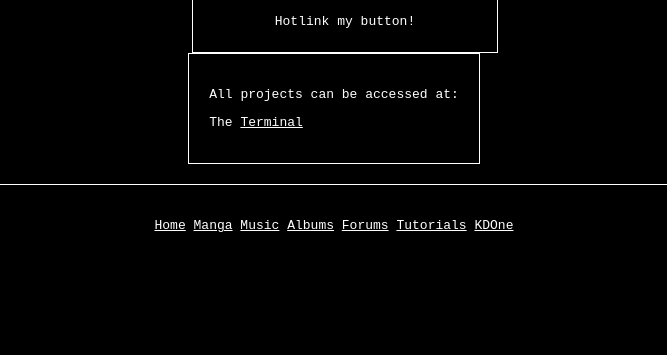
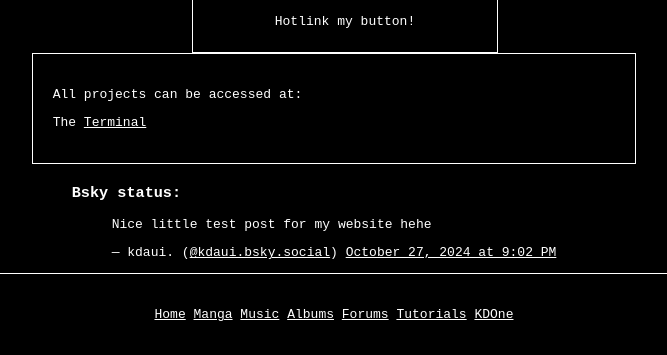
Before and after one commit to kdaui/old-2, a plain HTML site: page index.html in a window 1280 px wide. Shown: the part 1407-1762 px from the top of the page, without its empty margins (306-973 px from the left). Before the commit the page ends 1673 px from the top, so only its background shows below. Drawn offline with Linux system fonts and the light colour scheme; a script that the page names is missing.

Commit message:
Updated index.html

```diff
--- a/index.html
+++ b/index.html
@@ -71,9 +71,21 @@
         </div>
     </div>
 	</div>
-	<div class="Projects">
-		<p>All projects can be accessed at: </p>
-		<p> The <a href="https://kdaui.github.io/posts/">Terminal</a></p>
+	<div class="Brojects-cont">
+		<div class="Projects">
+			<p>All projects can be accessed at: </p>
+			<p>The <a href="https://kdaui.github.io/posts/">Terminal</a></p>
+		</div>
+
+        <blockquote class="bsky">
+            <h3>Bsky status:</h3>
+            <blockquote class="bluesky-embed" data-bluesky-uri="at://did:plc:rengac5kpaozq4vw37ccvlaj/app.bsky.feed.post/3l7jiplxx5q2f" data-bluesky-cid="bafyreibhzufm2hwauuol3erpyfxeru46bexyblij6ikipy5yij4cylpkna">
+              <p lang="en">Nice little test post for my website hehe</p>&mdash; kdaui.
+              (<a href="https://bsky.app/profile/did:plc:rengac5kpaozq4vw37ccvlaj?ref_src=embed">@kdaui.bsky.social</a>)
+              <a href="https://bsky.app/profile/did:plc:rengac5kpaozq4vw37ccvlaj/post/3l7jiplxx5q2f?ref_src=embed">October 27, 2024 at 9:02 PM</a>
+            </blockquote>
+            <script async src="https://embed.bsky.app/static/embed.js" charset="utf-8"></script>
+        </blockquote>
 	</div>
 	<div class="footer-container">
     <div class="footer">
```
